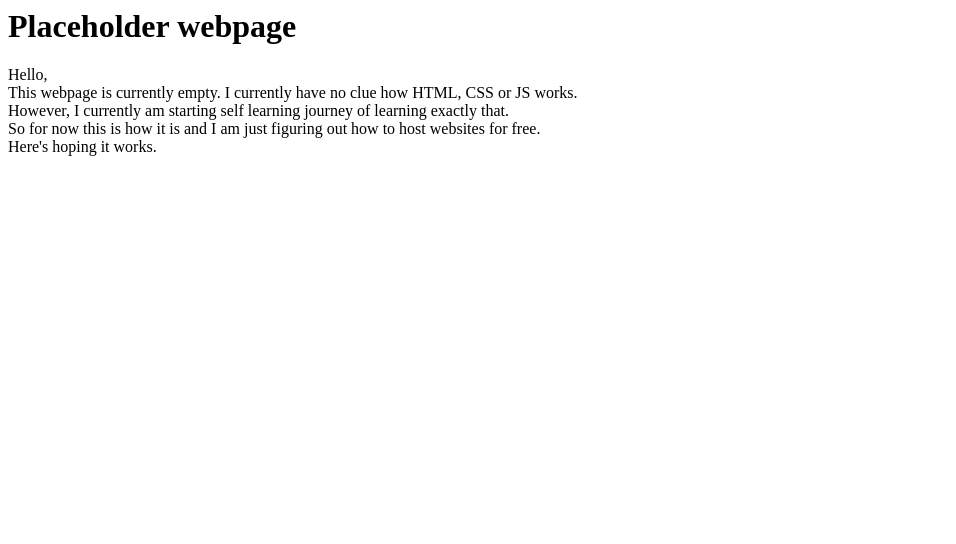
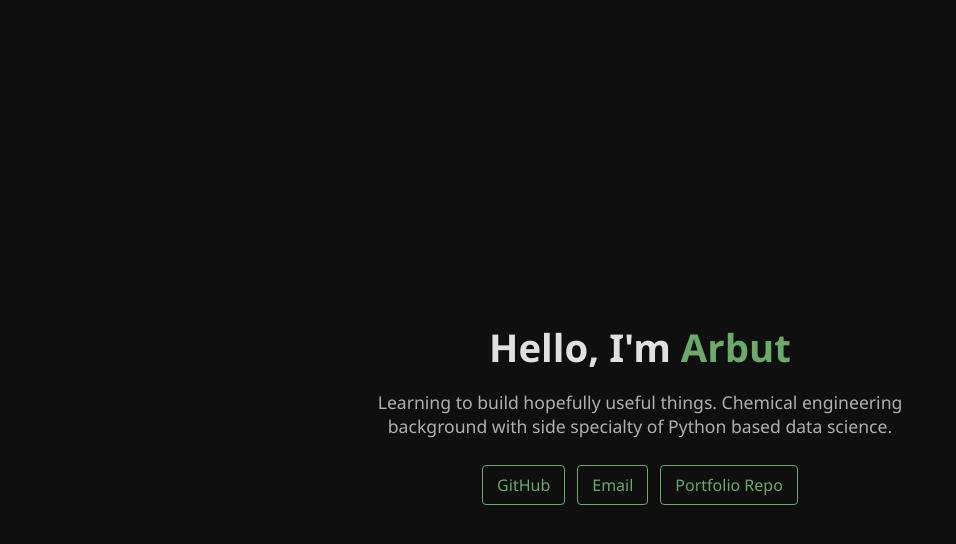
Before and after one commit to Arbut-himself/arbut-himself.github.io, a plain HTML site: page index.html in a window 1280 px wide. Shown: the whole page, without its empty margins (0-956 px from the left). Drawn offline with Linux system fonts and the light colour scheme.

Commit message:
Added first CSS styles

```diff
--- a/index.html
+++ b/index.html
@@ -1,15 +1,22 @@
-<html>
+<html lang="en">
 <head>
-<title>Placeholder title</title>
+  <meta charset="UTF-8" />
+  <meta name="viewport" content="width=device-width, initial-scale=1.0" />
+  <meta name="description" content="Developer landing page" />
+  <title>Arbut | Developer | Data Science</title>
+  <link rel="stylesheet" href="style.css" />
+  <link rel="icon" href="https://fav.farm/⚒️" />
 </head>
 <body>
+  <main class="container">
+    <h1>Hello, I'm <span class="accent">Arbut</span></h1>
+    <p class="tagline">Learning to build hopefully useful things. Chemical engineering background with side specialty of Python based data science.</p>
 
-<h1>Placeholder webpage</h1>
-<p>Hello,
-    <br>This webpage is currently empty. I currently have no clue how HTML, CSS or JS works.
-    <br>However, I currently am starting self learning journey of learning exactly that.
-    <br>So for now this is how it is and I am just figuring out how to host websites for free.
-    <br>Here's hoping it works.</p>
-
+    <nav class="links">
+      <a href="https://github.com/arbut-himself" target="_blank">GitHub</a>
+      <a href="mailto:arbut.himself@gmail.com">Email</a>
+      <a href="https://github.com/yourusername/portfolio" target="_blank">Portfolio Repo</a>
+    </nav>
+  </main>
 </body>
 </html>
--- /dev/null
+++ b/style.css
@@ -0,0 +1,66 @@
+:root {
+  --bg: #0e0f0e;
+  --text: #e0e0e0;
+  --accent: #6da86d;
+  --accent-hover: #88c088;
+}
+
+* {
+  box-sizing: border-box;
+}
+
+body {
+  margin: 0;
+  padding: 0;
+  font-family: 'Segoe UI', sans-serif;
+  background-color: var(--bg);
+  color: var(--text);
+  display: flex;
+  align-items: center;
+  justify-content: center;
+  height: 100vh;
+  text-align: center;
+}
+
+.container {
+  padding: 20px;
+  max-width: 600px;
+}
+
+h1 {
+  font-size: 2.4em;
+  margin-bottom: 0.2em;
+}
+
+.accent {
+  color: var(--accent);
+}
+
+.tagline {
+  font-size: 1.1em;
+  margin-bottom: 1.5em;
+  color: #b0b0b0;
+}
+
+.links {
+  display: flex;
+  flex-wrap: wrap;
+  justify-content: center;
+  gap: 12px;
+}
+
+.links a {
+  color: var(--accent);
+  text-decoration: none;
+  font-weight: 500;
+  padding: 8px 14px;
+  border: 1px solid var(--accent);
+  border-radius: 4px;
+  transition: all 0.2s ease-in-out;
+}
+
+.links a:hover {
+  color: var(--bg);
+  background-color: var(--accent-hover);
+  border-color: var(--accent-hover);
+}
```
